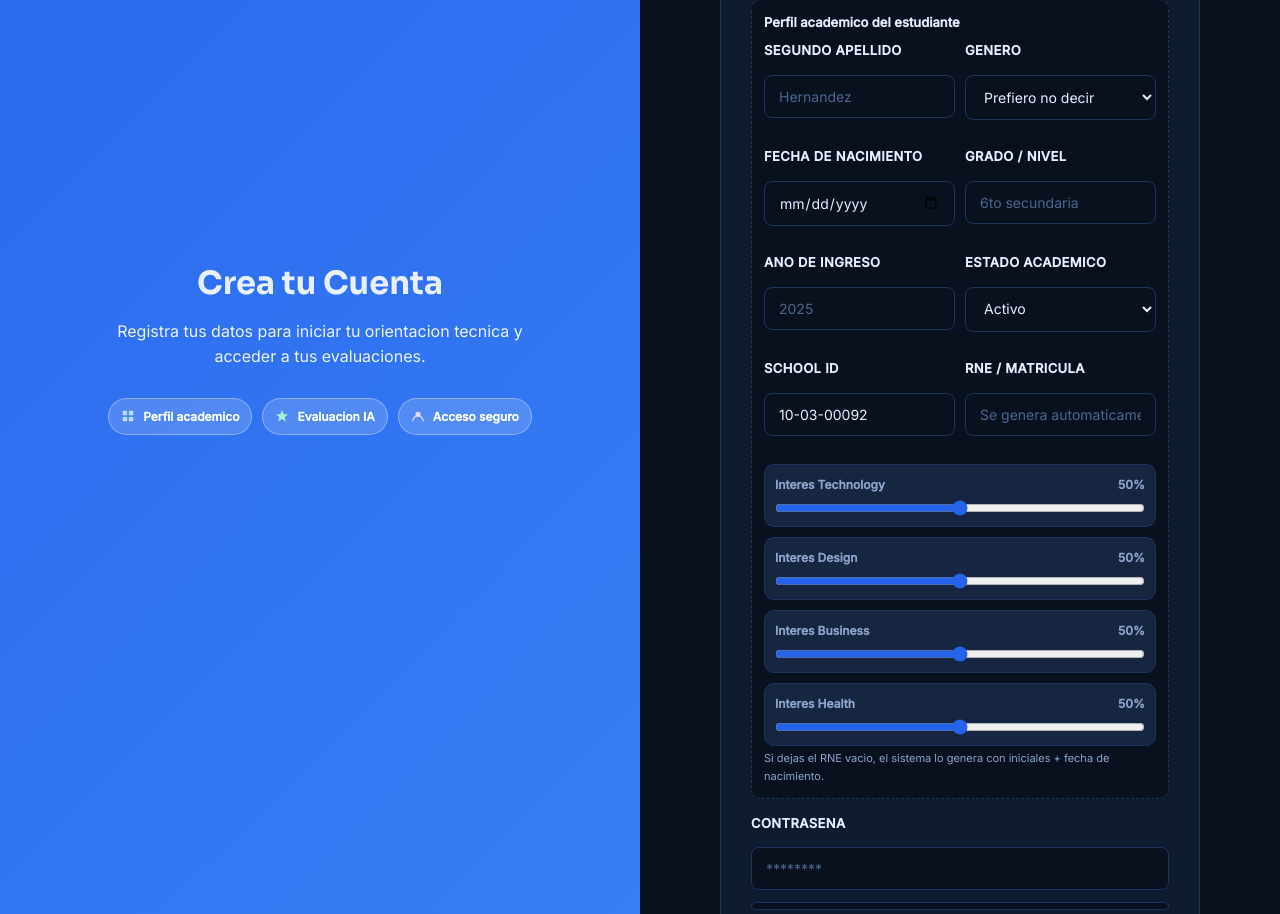
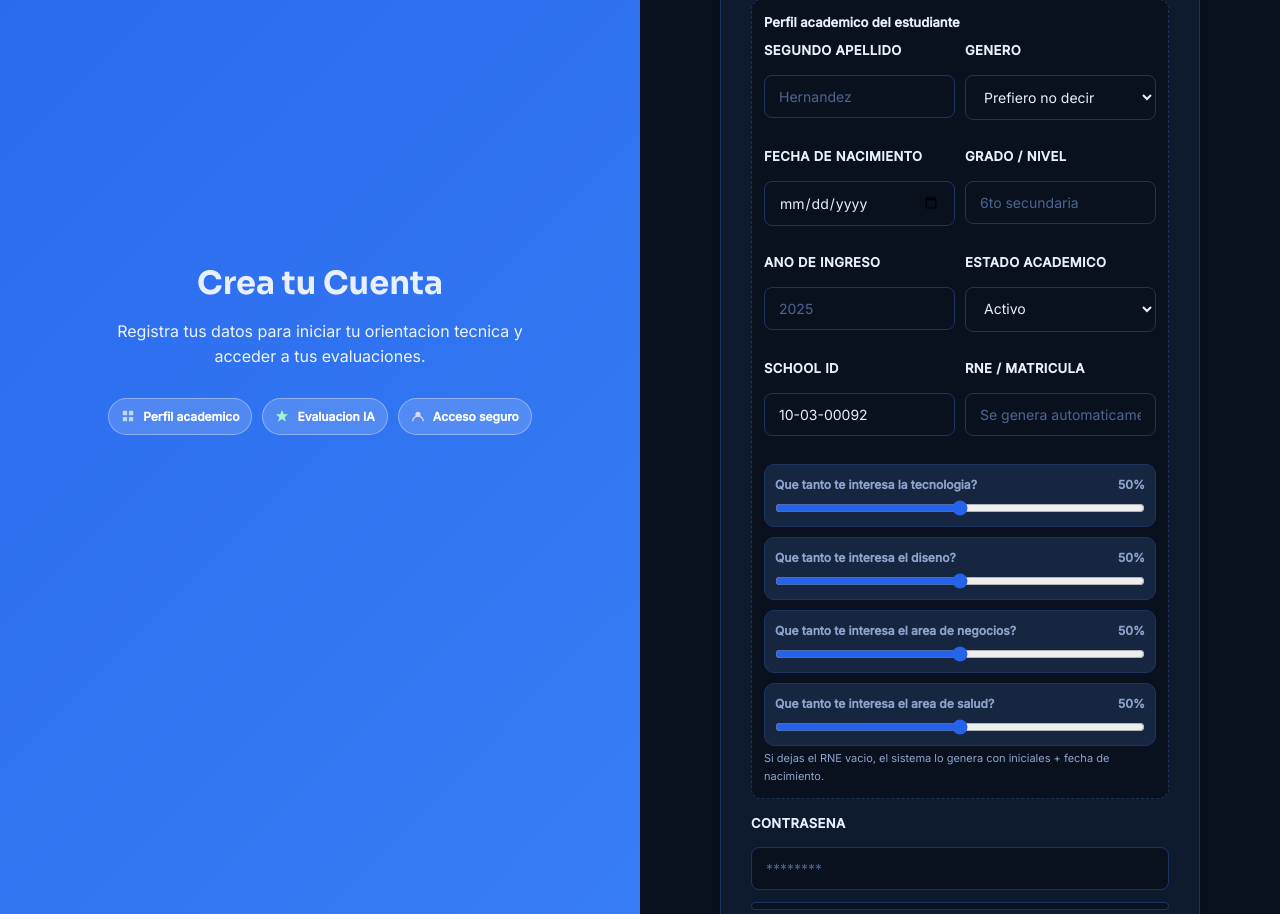
Before and after one commit to Math-Git-05/EdTechAI-Platform, a Flask app: page /auth/register in a window 1280 px wide. Shown: the part 661-1575 px from the top of the page. Run offline with Flask 3, Linux system fonts and the light colour scheme; some libraries are stand-ins or nearby versions.

Commit message:
Update production env template and Spanish interest labels in register UI

```diff
--- a/app/templates/auth/register.html
+++ b/app/templates/auth/register.html
@@ -502,28 +502,28 @@
           <div class="interest-grid">
             <div class="interest-row">
               <div class="interest-row-header">
-                <span>Interes Technology</span>
+                <span>Que tanto te interesa la tecnologia?</span>
                 <strong data-interest-output="interest_technology">50%</strong>
               </div>
               <input type="range" id="interest_technology" name="interest_technology" min="0" max="100" step="1" value="50">
             </div>
             <div class="interest-row">
               <div class="interest-row-header">
-                <span>Interes Design</span>
+                <span>Que tanto te interesa el diseno?</span>
                 <strong data-interest-output="interest_design">50%</strong>
               </div>
               <input type="range" id="interest_design" name="interest_design" min="0" max="100" step="1" value="50">
             </div>
             <div class="interest-row">
               <div class="interest-row-header">
-                <span>Interes Business</span>
+                <span>Que tanto te interesa el area de negocios?</span>
                 <strong data-interest-output="interest_business">50%</strong>
               </div>
               <input type="range" id="interest_business" name="interest_business" min="0" max="100" step="1" value="50">
             </div>
             <div class="interest-row">
               <div class="interest-row-header">
-                <span>Interes Health</span>
+                <span>Que tanto te interesa el area de salud?</span>
                 <strong data-interest-output="interest_health">50%</strong>
               </div>
               <input type="range" id="interest_health" name="interest_health" min="0" max="100" step="1" value="50">
```
